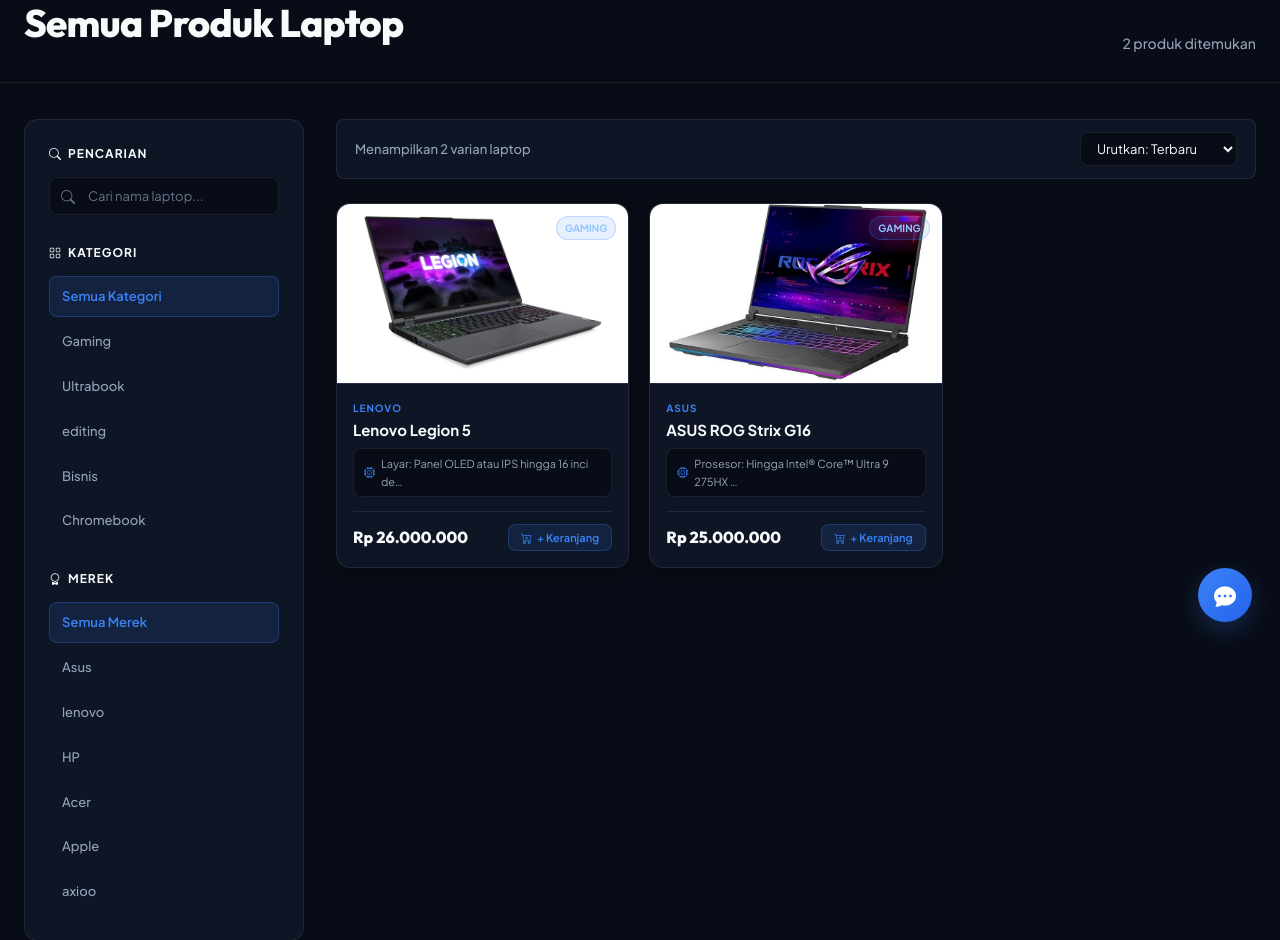
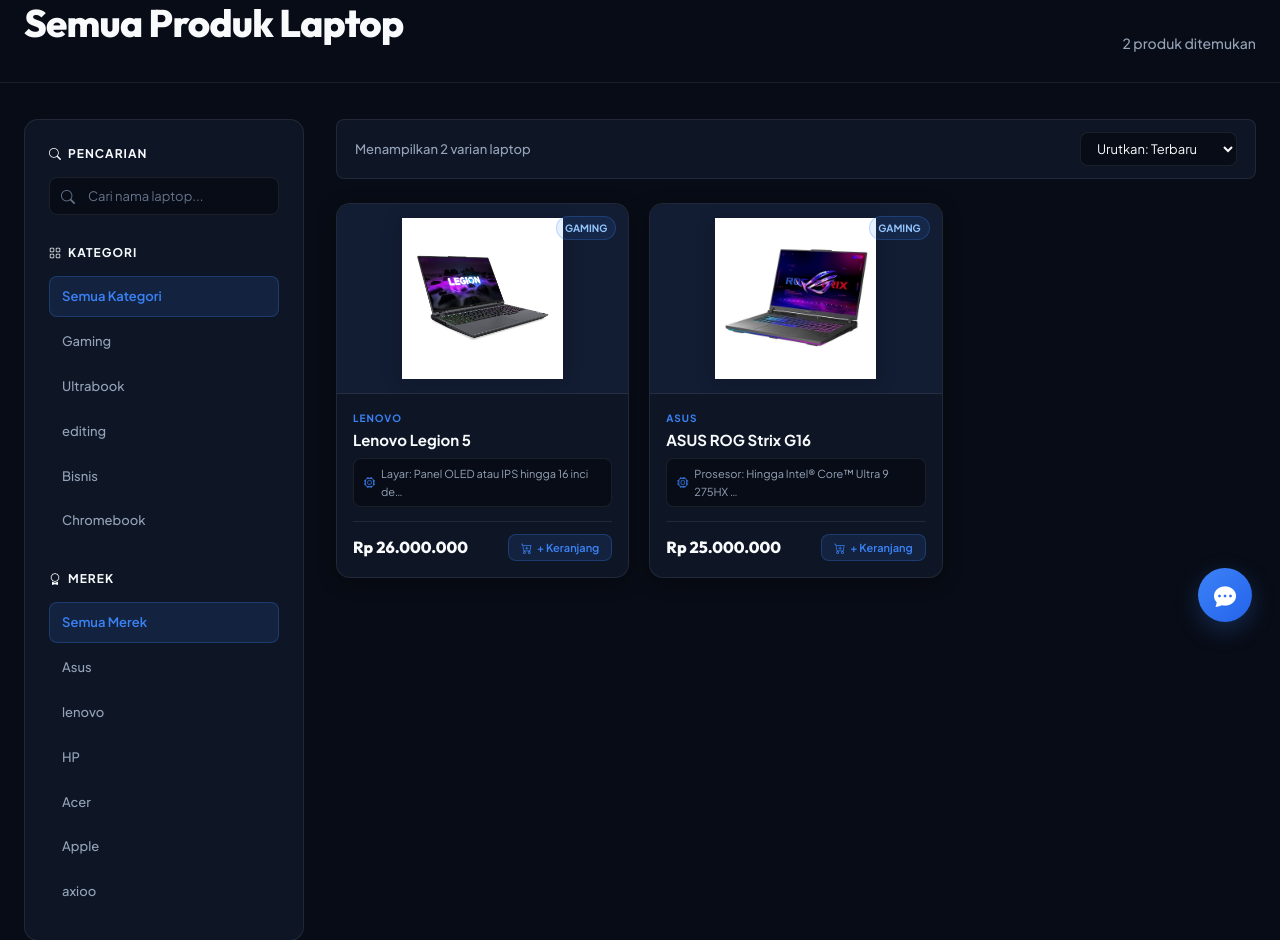
Before and after one commit to doomspire008-rgb/nexustech, a Django app: page /produk/ in a window 1280 px wide. Shown: the part 150-1090 px from the top of the page. Run offline with Django 5.2, Linux system fonts and the light colour scheme; data comes from the database, SQL or seed files in the repository.

Commit message:
style: optimize precision and consistent aspect ratios for all product images

```diff
--- a/produk/templates/produk/base.html
+++ b/produk/templates/produk/base.html
@@ -683,11 +683,13 @@
         }
 
         .cb-produk-card img {
-            width: 50px;
-            height: 50px;
-            object-fit: cover;
+            width: 52px;
+            height: 52px;
+            object-fit: contain;
             border-radius: 6px;
-            background: var(--screen-bg);
+            background: var(--bg-main);
+            border: 1px solid var(--border);
+            padding: 3px;
             flex-shrink: 0;
         }
 
--- a/produk/templates/produk/produk_list.html
+++ b/produk/templates/produk/produk_list.html
@@ -215,7 +215,8 @@
 
     .product-media {
         width: 100%;
-        height: 180px;
+        height: 190px;
+        aspect-ratio: 16 / 10;
         background: var(--bg-card);
         position: relative;
         overflow: hidden;
@@ -223,17 +224,21 @@
         align-items: center;
         justify-content: center;
         border-bottom: 1px solid var(--border);
+        padding: 14px;
     }
 
     .product-media img {
-        width: 100%;
-        height: 100%;
-        object-fit: cover;
-        transition: transform 0.4s ease;
+        max-width: 100%;
+        max-height: 100%;
+        width: auto;
+        height: auto;
+        object-fit: contain;
+        transition: transform 0.35s cubic-bezier(0.16, 1, 0.3, 1);
+        filter: drop-shadow(0 4px 10px rgba(0, 0, 0, 0.15));
     }
 
     .product-card:hover .product-media img {
-        transform: scale(1.05);
+        transform: scale(1.06);
     }
 
     .placeholder-laptop-box {
```
Also changed, not shown: produk/templates/produk/bandingkan.html (+5 -2 lines), produk/templates/produk/index.html (+10 -5 lines), produk/templates/produk/keranjang.html (+8 -5 lines), produk/templates/produk/produk_detail.html (+5 -4 lines).
